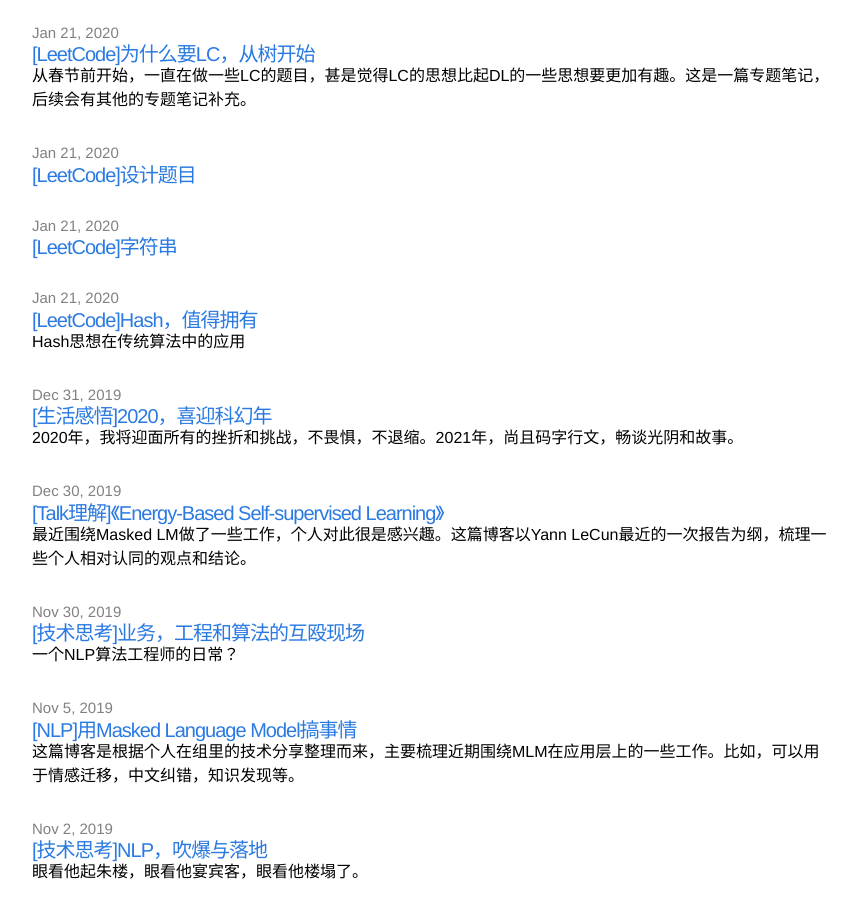
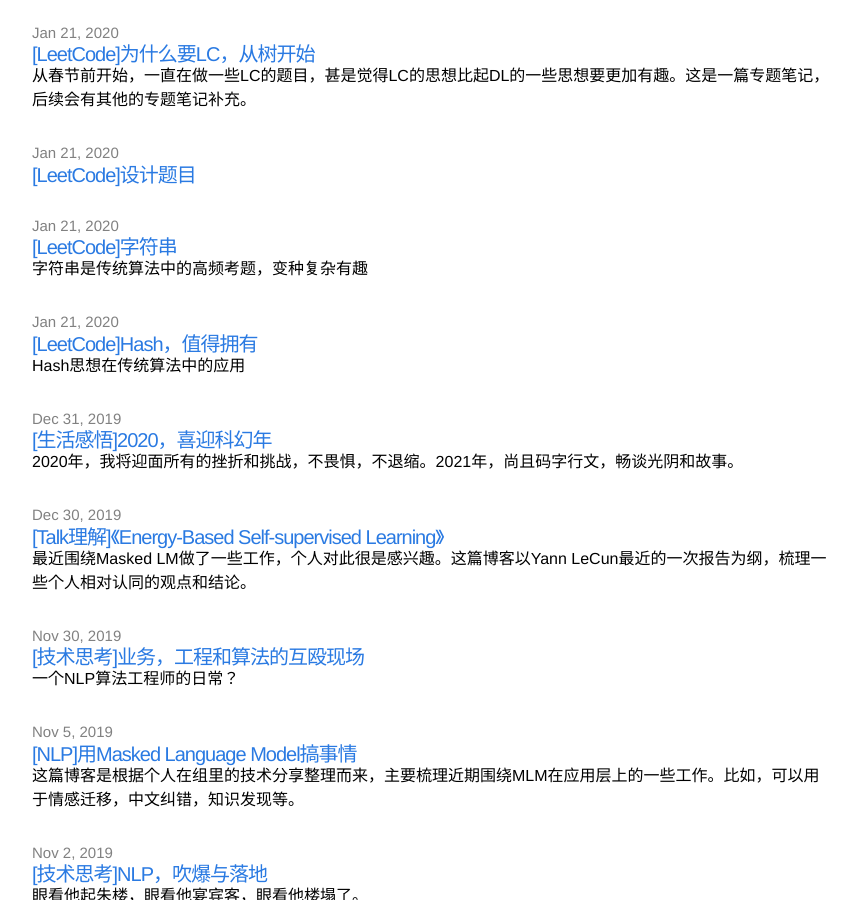
Before and after one commit to zhpmatrix/zhpmatrix.github.io, a Jekyll site: the page built from index.html, in a window 1280 px wide and 900 px high, scrolled down 3423 px. Shown: the whole window, without its empty margins (208-1065 px from the left). Built offline with Jekyll 4.4.1, drawn with Linux system fonts in a browser that asks for light colours; comment, search, counter and statistics services are not loaded.

Commit message:
update blog

```diff
--- a/_posts/2020-01-22-string.md
+++ b/_posts/2020-01-22-string.md
@@ -1,7 +1,7 @@
 ---
 layout: post
 title: "[LeetCode]字符串"
-excerpt: ""
+excerpt: "字符串是传统算法中的高频考题，变种复杂有趣"
 date: 2020-01-21 18:53:00
 mathjax: true
 ---
```
